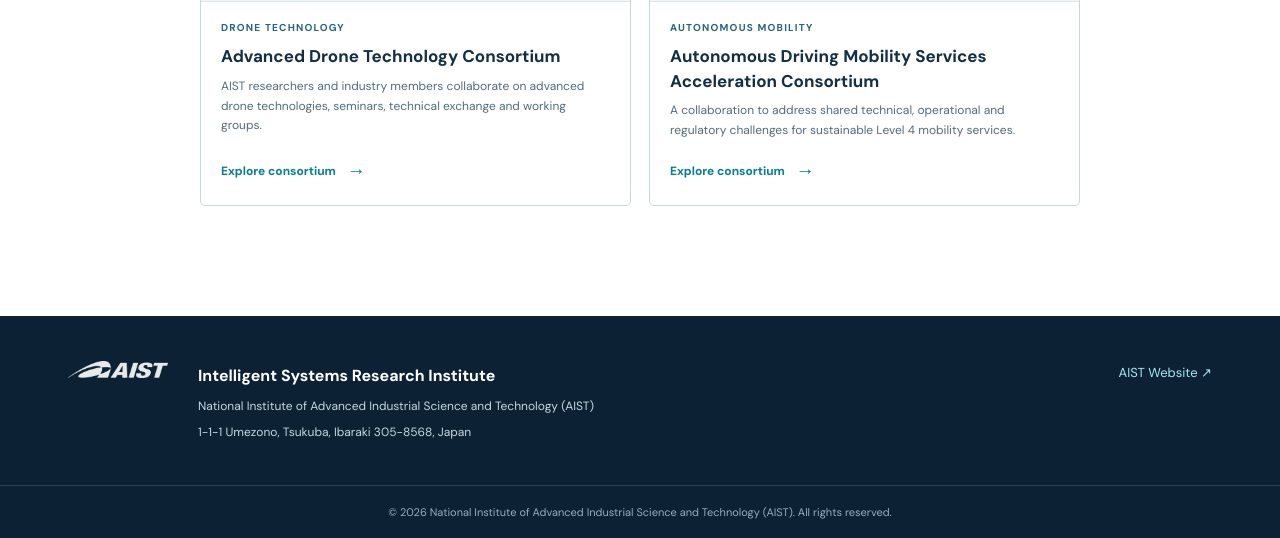
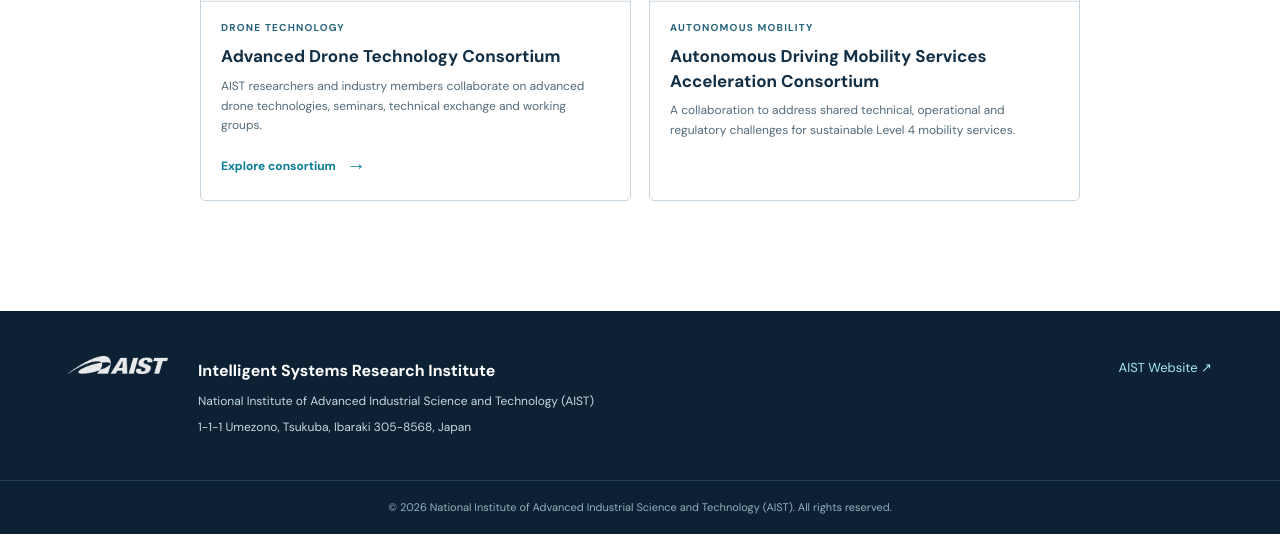
Before and after one commit to isri-aist/isri-aist.github.io, a Jekyll site: the page built from en/consortium/index.md, in a window 1280 px wide, cut to the strip 668-1206 px from the top of the page. Built offline with Jekyll 4.4.1, drawn with Linux system fonts in a browser that asks for light colours.

Commit message:
Update index.md

```diff
--- a/en/consortium/index.md
+++ b/en/consortium/index.md
@@ -8,5 +8,5 @@ permalink: /en/consortium/
 <section class="consortium-intro"><h1>Consortium</h1><p>AIST brings together researchers, industry and public-sector partners to advance technology and its practical applications. Explore our consortium activities below.</p></section>
 <div class="consortium-grid">
 <a class="consortium-card consortium-card--drone" href="{{ '/en/consortium/drone_consortium.html' | relative_url }}" aria-label="View the Advanced Drone Technology Consortium"><div class="consortium-card-art"><img class="consortium-icon" src="{{ '/assets/images/consortium/consortium_drone.jpg' | relative_url }}" alt="Advanced drone illustration" loading="lazy"></div><div class="consortium-card-body"><span class="consortium-card-kicker">DRONE TECHNOLOGY</span><h2>Advanced Drone Technology Consortium</h2><p>AIST researchers and industry members collaborate on advanced drone technologies, seminars, technical exchange and working groups.</p><span class="consortium-card-action">Explore consortium <span aria-hidden="true">→</span></span></div></a>
-<a class="consortium-card consortium-card--mobility" href="{{ '/en/consortium/automated_driving_consortium.html' | relative_url }}" aria-label="View the autonomous mobility consortium"><div class="consortium-card-art"><img class="consortium-icon" src="{{ '/assets/images/consortium/consortium_autonomous_bus.jpg' | relative_url }}" alt="Autonomous bus illustration" loading="lazy"></div><div class="consortium-card-body"><span class="consortium-card-kicker">AUTONOMOUS MOBILITY</span><h2>Autonomous Driving Mobility Services Acceleration Consortium</h2><p>A collaboration to address shared technical, operational and regulatory challenges for sustainable Level 4 mobility services.</p><span class="consortium-card-action">Explore consortium <span aria-hidden="true">→</span></span></div></a>
+<a class="consortium-card consortium-card--mobility" href="{{ '/en/consortium/automated_driving_consortium.html' | relative_url }}" aria-label="View the autonomous mobility consortium"><div class="consortium-card-art"><img class="consortium-icon" src="{{ '/assets/images/consortium/consortium_autonomous_bus.jpg' | relative_url }}" alt="Autonomous bus illustration" loading="lazy"></div><div class="consortium-card-body"><span class="consortium-card-kicker">AUTONOMOUS MOBILITY</span><h2>Autonomous Driving Mobility Services Acceleration Consortium</h2><p>A collaboration to address shared technical, operational and regulatory challenges for sustainable Level 4 mobility services.</p></div></a>
 </div>
```
